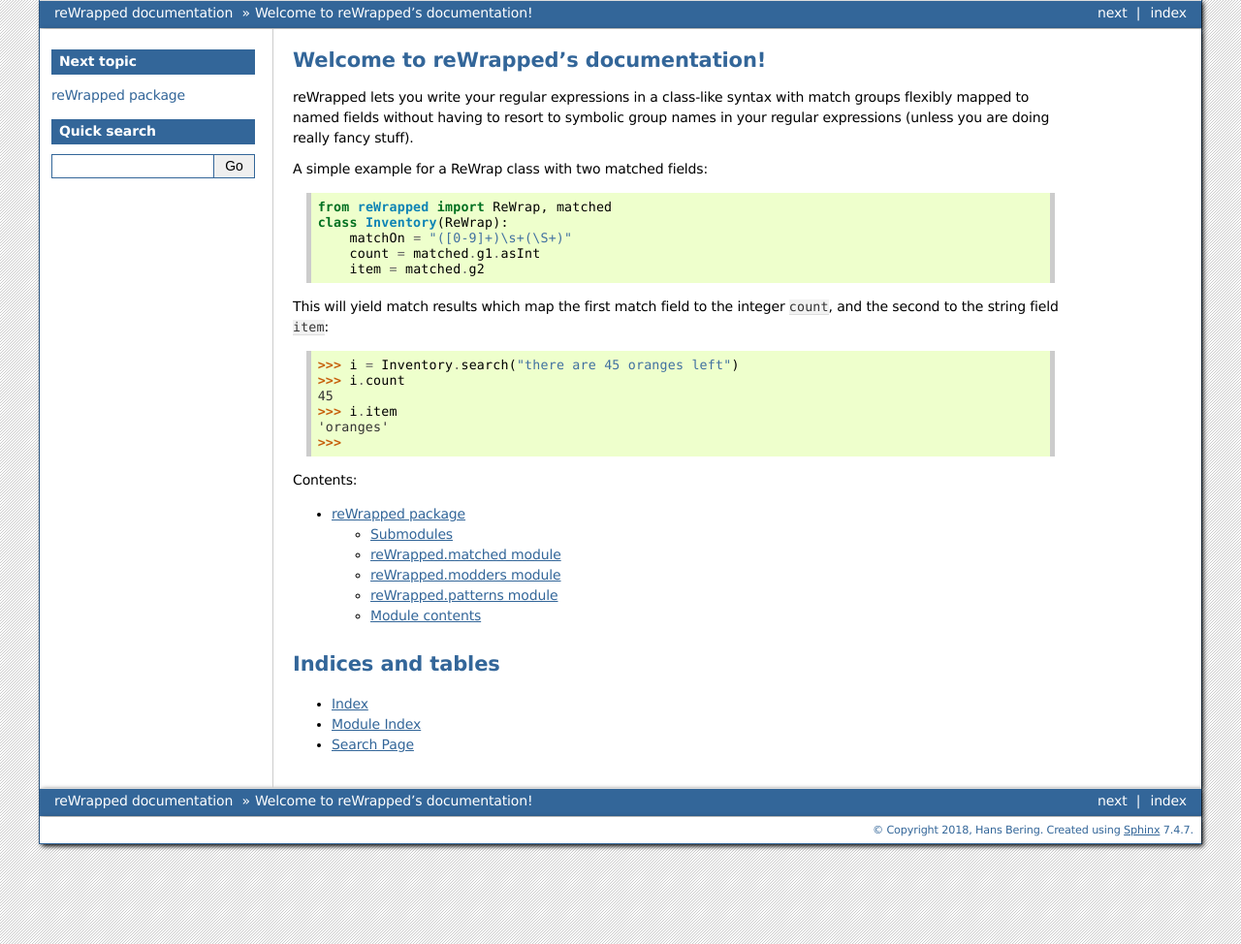
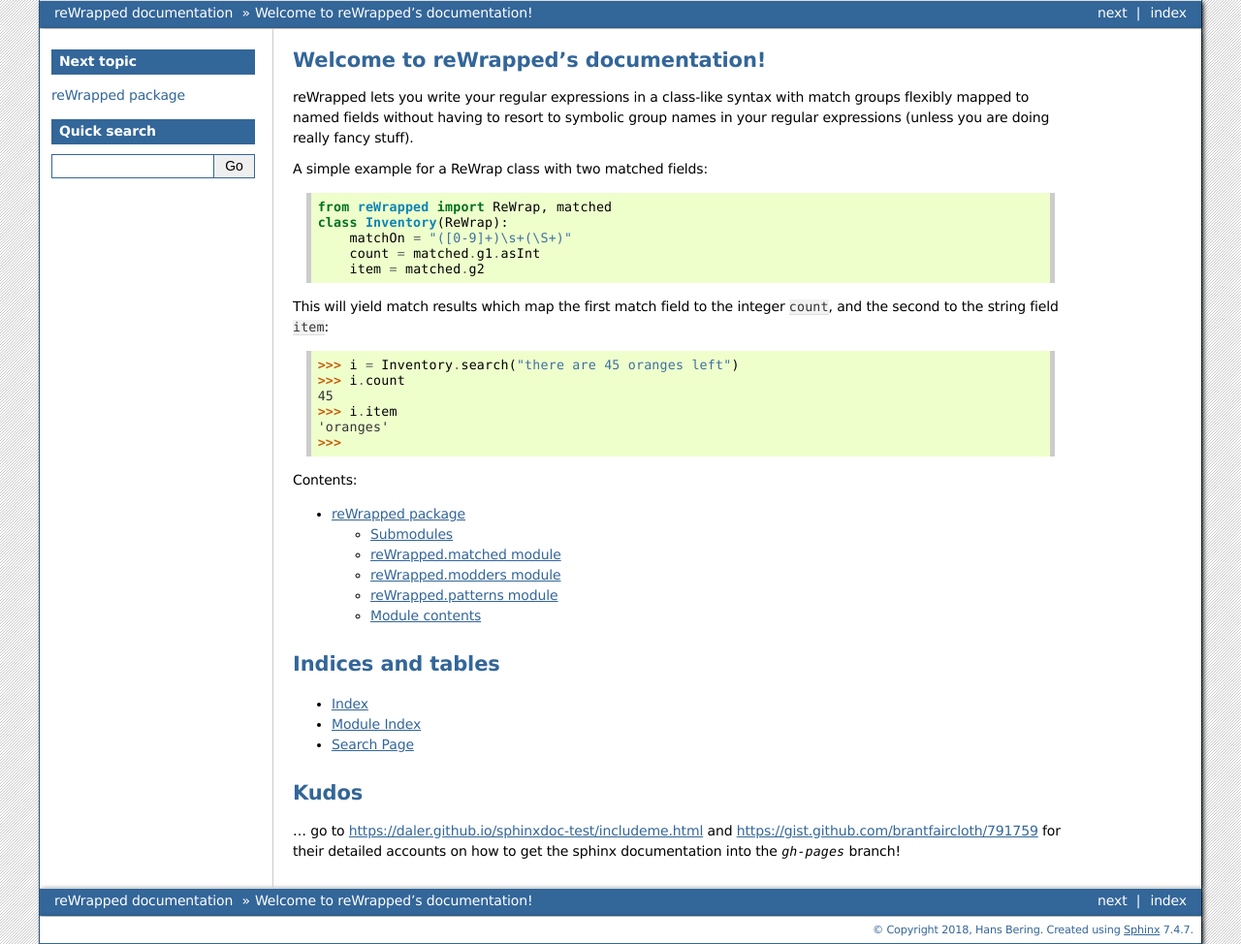
Before and after one commit to hansi-b/rewrapped, a Sphinx documentation site: the page built from docs/index.rst, in a window 1280 px wide. Shown: the whole page at 97% size. Built offline with Sphinx 7.4.7, drawn with Linux system fonts in a browser that asks for light colours.

Commit message:
amended README to point to branch entry point
* added kudos in doc

```diff
--- a/README.rst
+++ b/README.rst
@@ -2,7 +2,7 @@
 =========
 
 For the time being, more documentation is at
-`this project's github pages <https://hansi-b.github.io/reWrapped/docsbuilds/html/index.html>`_.
+`this project's github pages <https://hansi-b.github.io/reWrapped/>`_.
 
 reWrapped lets you write your regular expressions in a class-like
 syntax with match groups flexibly mapped to named fields without
--- a/docs/index.rst
+++ b/docs/index.rst
@@ -36,9 +36,15 @@
    reWrapped
 
 
+
 Indices and tables
 ==================
 
 * :ref:`genindex`
 * :ref:`modindex`
 * :ref:`search`
+
+Kudos
+=====
+... go to https://daler.github.io/sphinxdoc-test/includeme.html and https://gist.github.com/brantfaircloth/791759
+for their detailed accounts on how to get the sphinx documentation into the `gh-pages` branch!
```
